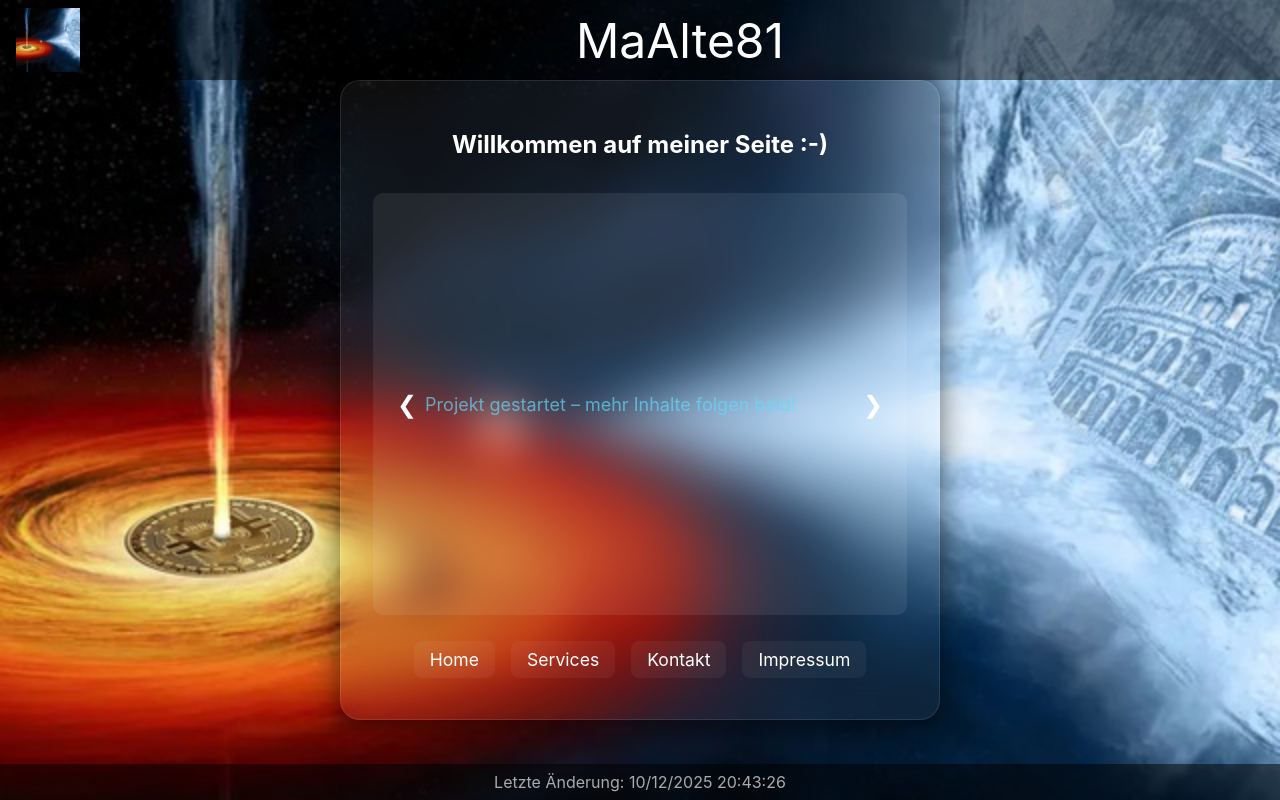
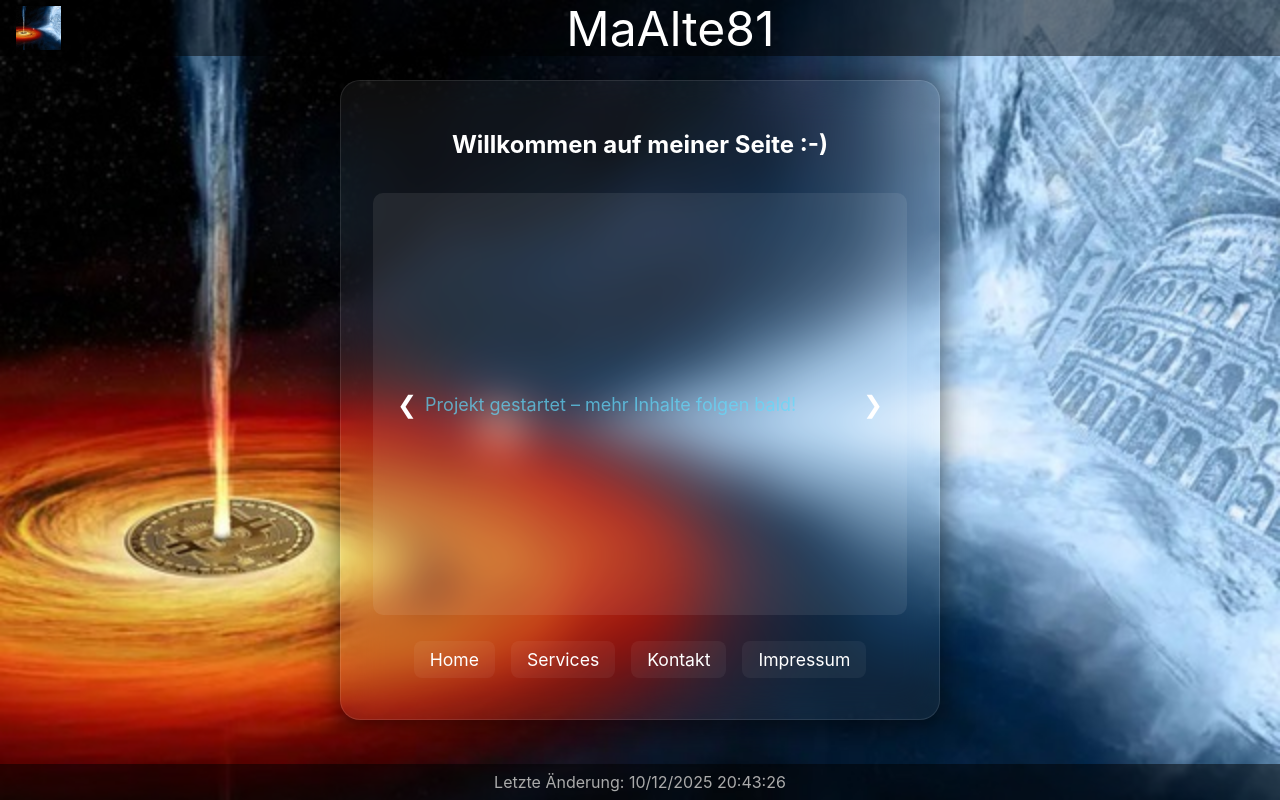
Before and after one commit to MaAlte/MaAlte.github.io, a plain HTML site: page index.html in a window 1280 px wide. Drawn offline with Linux system fonts and the light colour scheme.

Commit message:
Add files via upload

```diff
--- a/style.css
+++ b/style.css
@@ -46,7 +46,7 @@ header.top-bar {
   top: 0;
   left: 0;
   width: 100%;
-  height: 10vh;
+  height: 7vh;
   display: flex;
   align-items: center;
   padding: 0 1rem;
```
